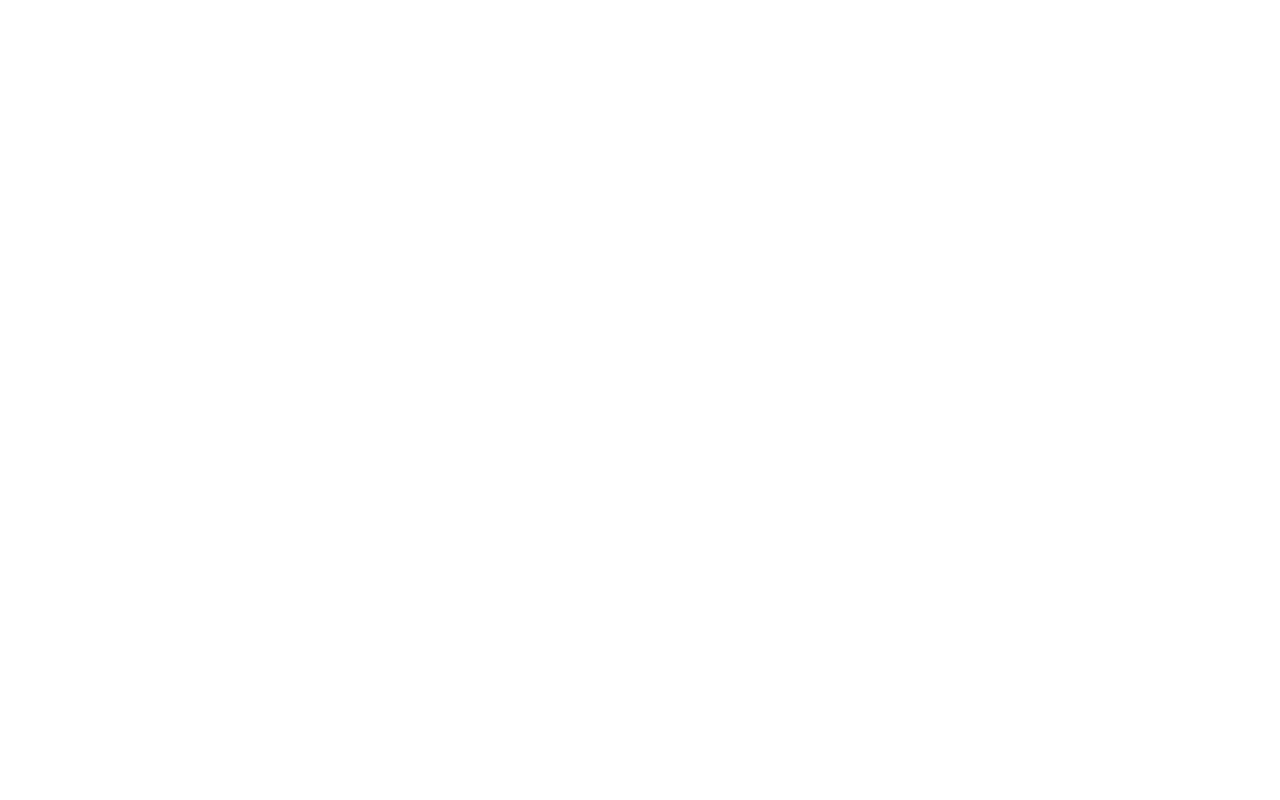
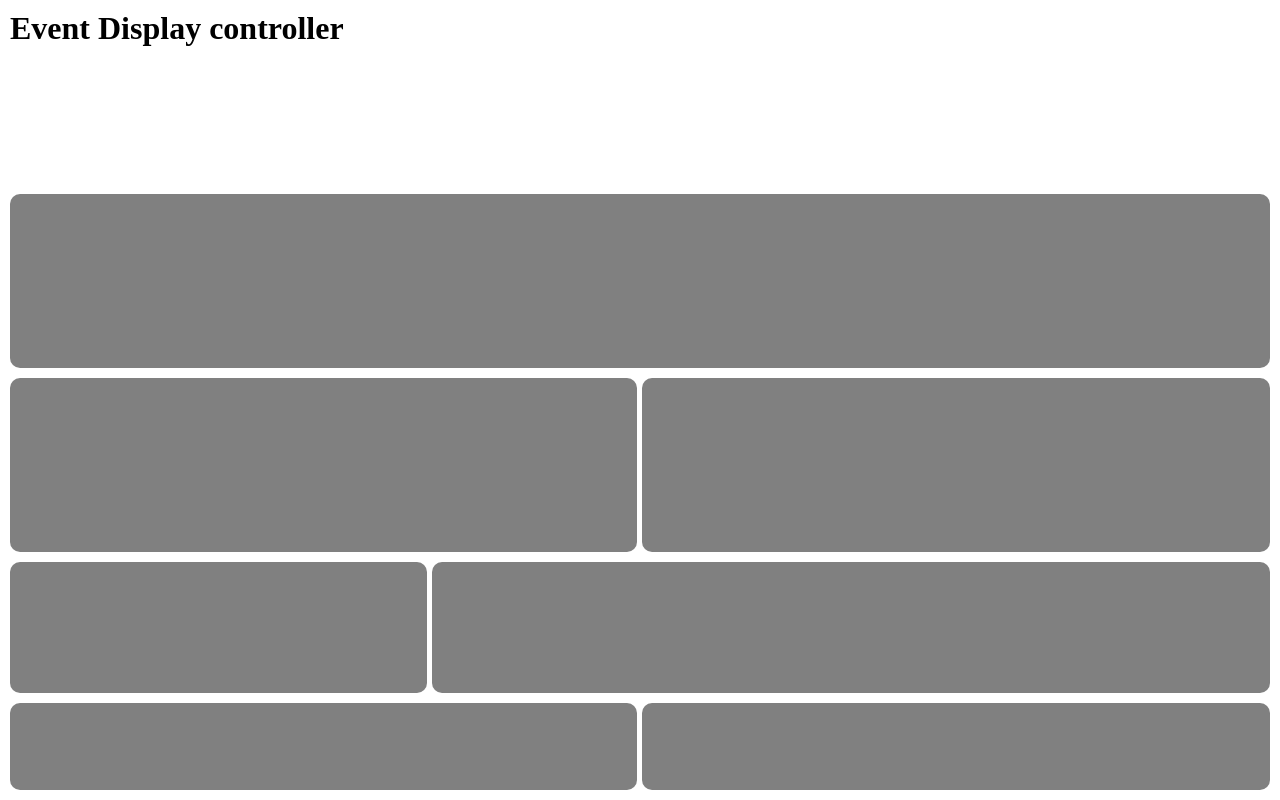
Before and after one commit to citrus-melon/swim-event-display, a plain HTML site: page controller.html in a window 1280 px wide. Drawn offline with Linux system fonts and the light colour scheme.

Commit message:
Style Grid
Style basic grid structure

```diff
--- a/controller.html
+++ b/controller.html
@@ -2,19 +2,20 @@
 <html lang="en" >
 <head>
   <meta charset="UTF-8">
+  <meta name="viewport" content="width=device-width, initial-scale=1">
   <title>Swim Meet Event Display</title>
   <link rel="stylesheet" href="styling/controller.css">
 </head>
 <body>
-<div class="grid-container">
-  <div class="leftBtn"></div>
-  <div class="rightBtn"></div>
-  <div class="currentEvent"></div>
-  <div class="toggleEvent"></div>
-  <div class="recordBtn"></div>
-  <div class="msgBox"></div>
-  <div class="toggleSFX"></div>
-  <div class="toggleTTS"></div>
+<div class="gridContainer">
+  <div class="header"><h1>Event Display controller</h1></div>
+  <div class="currentEvent gridItem"></div>
+  <div class="leftBtn gridItem"></div>
+  <div class="rightBtn gridItem"></div>
+  <div class="recordBtn gridItem"></div>
+  <div class="msgBox gridItem"></div>
+  <div class="toggleSFX gridItem"></div>
+  <div class="toggleTTS gridItem"></div>
 </div>
 <script  src="scripts/controller.js"></script>
 </body>
--- a/styling/controller.css
+++ b/styling/controller.css
@@ -1,22 +1,31 @@
-.grid-container {
+*{
+    box-sizing: border-box;
+    padding: 0;
+    margin: 0;
+}
+
+.gridContainer {
+    padding: 10px;
     display: grid;
+    grid-column-gap: 5px;
+    grid-row-gap: 10px;
     grid-template-columns: 1fr 1fr 1fr 1fr 1fr 1fr;
-    grid-template-rows: 1.5fr 1fr 0.5fr 1fr 0.5fr 0.5fr;
-    grid-template-areas: ". . . . . ." "leftBtn leftBtn currentEvent currentEvent rightBtn rightBtn" "toggleEvent toggleEvent toggleEvent toggleEvent toggleEvent toggleEvent" "recordBtn recordBtn msgBox msgBox msgBox msgBox" "toggleSFX toggleSFX toggleSFX toggleTTS toggleTTS toggleTTS" ". . . . . .";
-  }
+    grid-template-rows: 1fr 1fr 1fr 0.75fr 0.5fr;
+    grid-template-areas: "header header header header header header" "currentEvent currentEvent currentEvent currentEvent currentEvent currentEvent" "leftBtn leftBtn leftBtn rightBtn rightBtn rightBtn" "recordBtn recordBtn msgBox msgBox msgBox msgBox" "toggleSFX toggleSFX toggleSFX toggleTTS toggleTTS toggleTTS";
+    width: 100vw;
+    height: 100vh;
+}
 
-  .leftBtn { grid-area: leftBtn; }
+.header {grid-area: header; }
+.leftBtn { grid-area: leftBtn; }
+.rightBtn { grid-area: rightBtn; }
+.currentEvent { grid-area: currentEvent; }
+.recordBtn { grid-area: recordBtn; }
+.msgBox { grid-area: msgBox; }
+.toggleSFX { grid-area: toggleSFX; }
+.toggleTTS { grid-area: toggleTTS; }
 
-  .rightBtn { grid-area: rightBtn; }
-
-  .currentEvent { grid-area: currentEvent; }
-
-  .toggleEvent { grid-area: toggleEvent; }
-
-  .recordBtn { grid-area: recordBtn; }
-
-  .msgBox { grid-area: msgBox; }
-
-  .toggleSFX { grid-area: toggleSFX; }
-
-  .toggleTTS { grid-area: toggleTTS; }
+.gridItem {
+    background-color: grey;
+    border-radius: 10px;
+}
```
